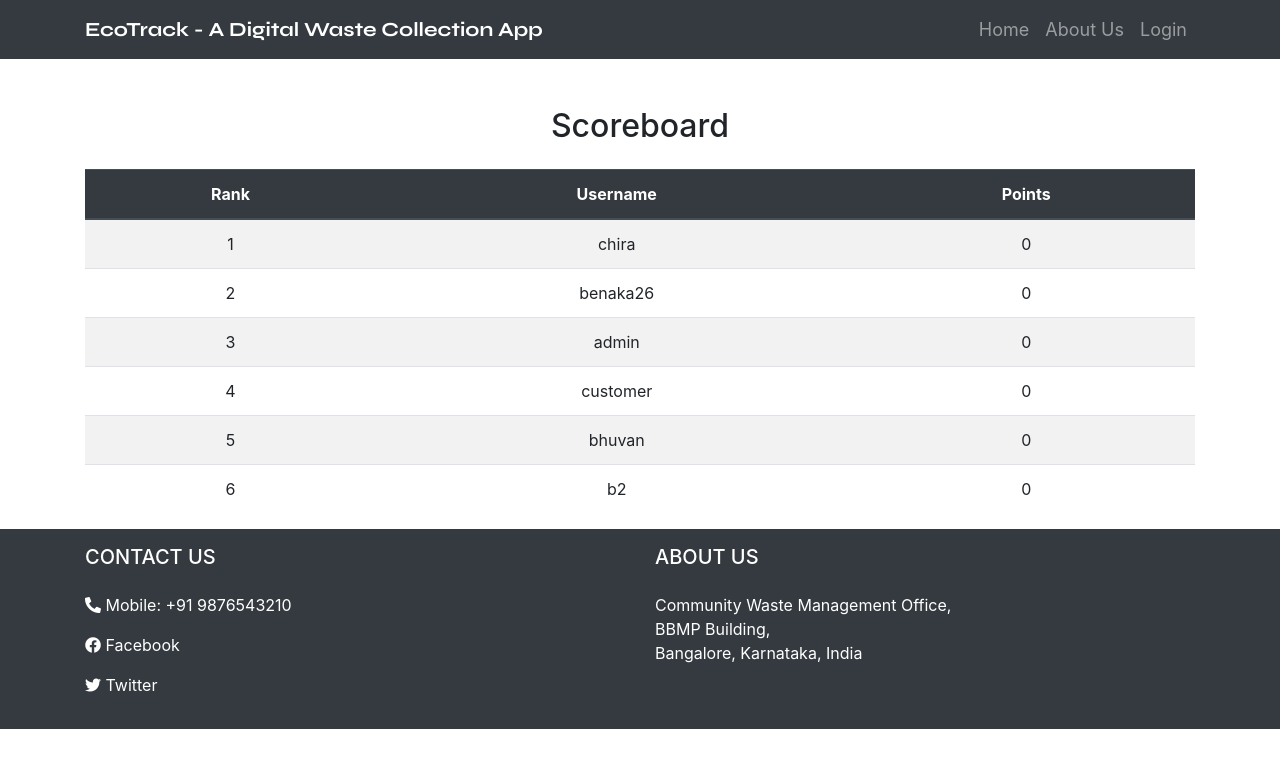
After one commit to ChiranthRRaichur/EcoTrack, a Django app: page /score-board/ in a window 1280 px wide. The commit adds this page. Shown: the top 768 px of the page. Run offline with Django 5.2, Linux system fonts and the light colour scheme; data comes from the database, SQL or seed files in the repository; some libraries are stand-ins or nearby versions.

Commit message:
points page

```diff
--- a/WasteManagement/waste/models.py
+++ b/WasteManagement/waste/models.py
@@ -15,6 +15,7 @@ class WasteReport(models.Model):
 class CustomUser(AbstractUser):
     email = models.EmailField(unique=True)
     phone_number = models.CharField(max_length=10, blank=True, null=True)
+    points = models.IntegerField(default=0)  # Add a field for user points
 
     USERNAME_FIELD = 'email'
     REQUIRED_FIELDS = ['username']
--- a/WasteManagement/waste/templates/base.html
+++ b/WasteManagement/waste/templates/base.html
@@ -297,12 +297,14 @@
     <div class="fixed-bottom">
       <div class="icon-container">
         <div class="icon">
+          <a href="{% url 'score_board' %}" class="text-decoration-none">
             <svg xmlns="http://www.w3.org/2000/svg" viewBox="0 0 640 512">
                 <path
                     d="M353.8 54.1L330.2 6.3c-3.9-8.3-16.1-8.6-20.4 0L286.2 54.1l-52.3 7.5c-9.3 1.4-13.3 12.9-6.4 19.8l38 37-9 52.1c-1.4 9.3 8.2 16.5 16.8 12.2l46.9-24.8 46.6 24.4c8.6 4.3 18.3-2.9 16.8-12.2l-9-52.1 38-36.6c6.8-6.8 2.9-18.3-6.4-19.8l-52.3-7.5zM256 256c-17.7 0-32 14.3-32 32l0 192c0 17.7 14.3 32 32 32l128 0c17.7 0 32-14.3 32-32l0-192c0-17.7-14.3-32-32-32l-128 0zM32 320c-17.7 0-32 14.3-32 32L0 480c0 17.7 14.3 32 32 32l128 0c17.7 0 32-14.3 32-32l0-128c0-17.7-14.3-32-32-32L32 320zm416 96l0 64c0 17.7 14.3 32 32 32l128 0c17.7 0 32-14.3 32-32l0-64c0-17.7-14.3-32-32-32l-128 0c-17.7 0-32 14.3-32 32z"
                 />
             </svg>
             <p>Score</p>
+        </a>
         </div>
         <div class="icon camera-icon">
           <a href="{% url 'upload_photo' %}" id="camera-icon">
--- /dev/null
+++ b/WasteManagement/waste/templates/score_board.html
@@ -0,0 +1,66 @@
+{% extends 'base.html' %}
+{% block title %}Scoreboard{% endblock %}
+<style>
+    .table {
+        border: 2px solid #ddd;
+        border-radius: 10px;
+        overflow: hidden;
+    }
+
+    .table thead {
+        background-color: #007bff;
+        color: #fff;
+    }
+
+    .table tbody tr:hover {
+        background-color: #f1f1f1;
+    }
+
+    .icon svg {
+        width: 50px;
+        height: 50px;
+        fill: #007bff;
+        transition: transform 0.2s;
+    }
+
+    .icon svg:hover {
+        transform: scale(1.1);
+    }
+
+    .icon p {
+        font-size: 1.2rem;
+        font-weight: bold;
+        color: #007bff;
+        text-align: center;
+    }
+    </style>
+
+{% block content %}
+<div class="container mt-5">
+    <h2 class="text-center mb-4">Scoreboard</h2>
+    <div class="table-responsive">
+        <table class="table table-striped table-hover text-center">
+            <thead class="thead-dark">
+                <tr>
+                    <th scope="col">Rank</th>
+                    <th scope="col">Username</th>
+                    <th scope="col">Points</th>
+                </tr>
+            </thead>
+            <tbody>
+                {% for user in users %}
+                <tr>
+                    <td>{{ forloop.counter }}</td>
+                    <td>{{ user.username }}</td>
+                    <td>{{ user.points }}</td>
+                </tr>
+                {% empty %}
+                <tr>
+                    <td colspan="3">No users yet!</td>
+                </tr>
+                {% endfor %}
+            </tbody>
+        </table>
+    </div>
+</div>
+{% endblock %}
--- a/WasteManagement/waste/urls.py
+++ b/WasteManagement/waste/urls.py
@@ -10,6 +10,7 @@ urlpatterns = [
     path('login/', views.login_view, name='login'),  # Use your custom login view
     path('logout/', views.logout_view, name='logout'),
     path('upload-photo/', views.upload_photo, name='upload_photo'),
+    path('score-board/', views.score_board, name='score_board'),
 ]
 
 
--- a/WasteManagement/waste/views.py
+++ b/WasteManagement/waste/views.py
@@ -11,6 +11,7 @@ from django.http import JsonResponse
 from django.views.decorators.csrf import csrf_exempt
 from django.conf import settings
 import os
+from .models import CustomUser
 
 def home(request):
     return render(request, 'base.html')
@@ -103,6 +104,22 @@ def upload_photo(request):
         return render(request, 'upload_photo.html')
 
     return JsonResponse({'error': 'Invalid request method.'}, status=405)
+
+def score_board(request):
+    users = CustomUser.objects.all().order_by('-points')  # Sort by points (highest first)
+    context = {'users': users}
+    return render(request, 'score_board.html', context)
+
+def approve_photo(photo_id, approved=True, is_duplicate=False):
+    photo = WasteReport.objects.get(id=photo_id)
+    user = photo.user
+    if approved:
+        if is_duplicate:
+            user.points += 5  # Award 5 points for duplicate photo
+        else:
+            user.points += 10  # Award 10 points for unique, valid photo
+        user.save()
+
 
 
 
```
Also changed, not shown: WasteManagement/waste/migrations/0005_customuser_points.py (added). Lines whose indentation alone changed are shown as unchanged.
